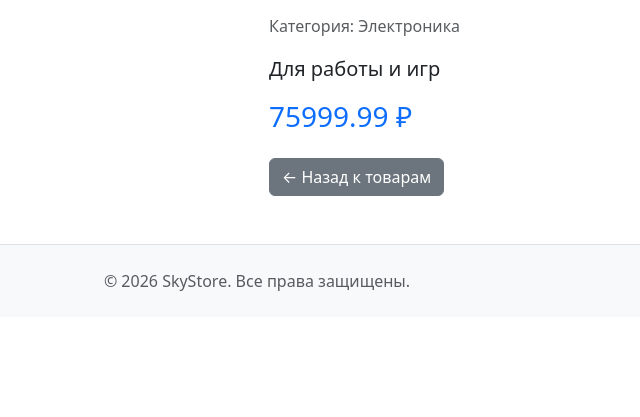
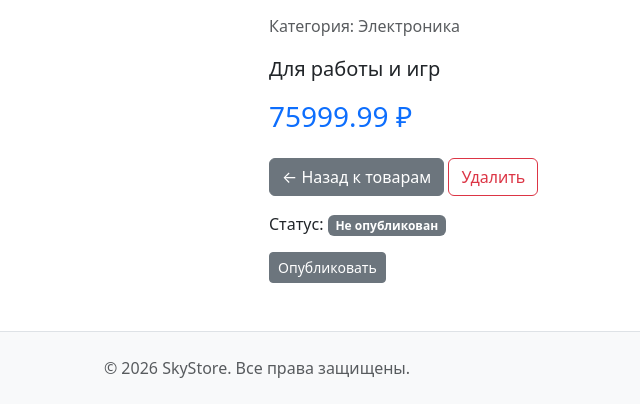
Before and after one commit to kev7570-debug/OnlineStore, a Django app: page /products/2/ in a window 1280 px wide. Shown: the part 130-547 px from the top of the page, without its empty margins (383-1023 px from the left). Run offline with Django 5.2, Linux system fonts and the light colour scheme; the visitor is signed in with stand-in values (Sample User, id 1); data comes from the database, SQL or seed files in the repository; parts of the project's set-up code (start-up, migrations or seed data) failed here and were passed over; some libraries are stand-ins or nearby versions.

Commit message:
feat: add product moderation and ownership system

```diff
--- a/catalog/templates/catalog/product_detail.html
+++ b/catalog/templates/catalog/product_detail.html
@@ -16,7 +16,39 @@
         <p class="text-muted">Категория: {{ product.category.name }}</p>
         <p class="lead">{{ product.description }}</p>
         <h3 class="text-primary">{{ product.price }} ₽</h3>
-        <a href="{% url 'catalog:home' %}" class="btn btn-secondary mt-3">← Назад к товарам</a>
+
+        <div class="mt-4">
+            <a href="{% url 'catalog:home' %}" class="btn btn-secondary">← Назад к товарам</a>
+
+            {% if user == product.owner %}
+                <a href="{% url 'catalog:product_edit' product.pk %}" class="btn btn-outline-warning">Редактировать</a>
+            {% endif %}
+
+            {% if user == product.owner or perms.catalog.can_unpublish_product %}
+                <a href="{% url 'catalog:product_delete' product.pk %}" class="btn btn-outline-danger">Удалить</a>
+            {% endif %}
+        </div>
+
+        <!-- Статус публикации и кнопка для модератора -->
+        <div class="mt-3">
+            <p>
+                Статус:
+                {% if product.is_published %}
+                    <span class="badge bg-success">Опубликован</span>
+                {% else %}
+                    <span class="badge bg-secondary">Не опубликован</span>
+                {% endif %}
+            </p>
+
+            {% if perms.catalog.can_unpublish_product %}
+                <form method="post" action="{% url 'catalog:toggle_publish' product.pk %}">
+                    {% csrf_token %}
+                    <button type="submit" class="btn btn-secondary btn-sm">
+                        {% if product.is_published %}Снять с публикации{% else %}Опубликовать{% endif %}
+                    </button>
+                </form>
+            {% endif %}
+        </div>
     </div>
 </div>
 {% endblock %}
--- a/catalog/urls.py
+++ b/catalog/urls.py
@@ -1,7 +1,12 @@
 from django.urls import path
 from .views import (
-    ProductListView, ProductDetailView, ProductCreateView,
-    ProductUpdateView, ProductDeleteView, ContactsView
+    ProductListView,
+    ProductDetailView,
+    ProductCreateView,
+    ProductUpdateView,
+    ProductDeleteView,
+    ContactsView,
+    toggle_publish,  # ← добавить
 )
 
 app_name = 'catalog'
@@ -13,4 +18,5 @@ urlpatterns = [
     path('products/create/', ProductCreateView.as_view(), name='product_create'),
     path('products/<int:pk>/edit/', ProductUpdateView.as_view(), name='product_edit'),
     path('products/<int:pk>/delete/', ProductDeleteView.as_view(), name='product_delete'),
+    path('products/<int:pk>/toggle_publish/', toggle_publish, name='toggle_publish'),  # ← добавить
 ]
--- a/catalog/views.py
+++ b/catalog/views.py
@@ -1,8 +1,11 @@
 from django.urls import reverse_lazy
 from django.views.generic import ListView, DetailView, CreateView, UpdateView, DeleteView, TemplateView
-from django.contrib.auth.mixins import LoginRequiredMixin  # ЭТОТ ИМПОРТ ДОЛЖЕН БЫТЬ
+from django.contrib.auth.mixins import LoginRequiredMixin
 from .models import Product
 from .forms import ProductForm
+from django.http import HttpResponseForbidden
+from django.shortcuts import get_object_or_404, redirect
+from django.contrib.auth.decorators import login_required, permission_required
 
 class ProductListView(ListView):
     model = Product
@@ -20,16 +23,42 @@ class ProductCreateView(LoginRequiredMixin, CreateView):
     template_name = 'catalog/product_form.html'
     success_url = reverse_lazy('catalog:home')
 
+    def form_valid(self, form):
+        form.instance.owner = self.request.user
+        return super().form_valid(form)
+
 class ProductUpdateView(LoginRequiredMixin, UpdateView):
     model = Product
     form_class = ProductForm
     template_name = 'catalog/product_form.html'
     success_url = reverse_lazy('catalog:home')
 
+    def dispatch(self, request, *args, **kwargs):
+        product = self.get_object()
+        if product.owner != request.user:
+            return HttpResponseForbidden("Вы не являетесь владельцем этого продукта.")
+        return super().dispatch(request, *args, **kwargs)
+
 class ProductDeleteView(LoginRequiredMixin, DeleteView):
     model = Product
     template_name = 'catalog/product_confirm_delete.html'
     success_url = reverse_lazy('catalog:home')
 
+    def dispatch(self, request, *args, **kwargs):
+        product = self.get_object()
+        is_owner = product.owner == request.user
+        is_moderator = request.user.has_perm('catalog.can_unpublish_product')
+        if not (is_owner or is_moderator):
+            return HttpResponseForbidden("У вас нет прав на удаление этого продукта.")
+        return super().dispatch(request, *args, **kwargs)
+
 class ContactsView(TemplateView):
     template_name = 'catalog/contacts.html'
+
+@login_required
+@permission_required('catalog.can_unpublish_product', raise_exception=True)
+def toggle_publish(request, pk):
+    product = get_object_or_404(Product, pk=pk)
+    product.is_published = not product.is_published
+    product.save()
+    return redirect('catalog:product_detail', pk=pk)
```
Also changed, not shown: catalog/templates/catalog/product_list.html (+8 -2 lines).
